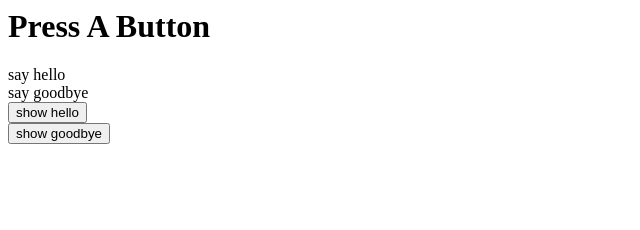
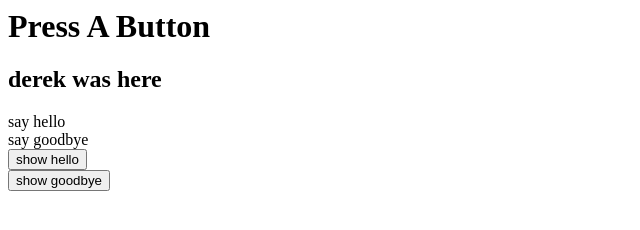
Before and after one commit to iamboobert/spooty, a plain HTML site: page index.html in a window 1280 px wide. Shown: the whole page, without its empty margins (0-640 px from the left). Drawn offline with Linux system fonts and the light colour scheme.

Commit message:
init branch

```diff
--- a/index.html
+++ b/index.html
@@ -5,6 +5,7 @@
 </head>
 <body>
     <h1>Press A Button</h1>
+    <h2>derek was here</h2>
     <a onclick="sayHello()">say hello</a><br/>
     <a onclick="sayGoodbye()">say goodbye</a><br/>
 
```
